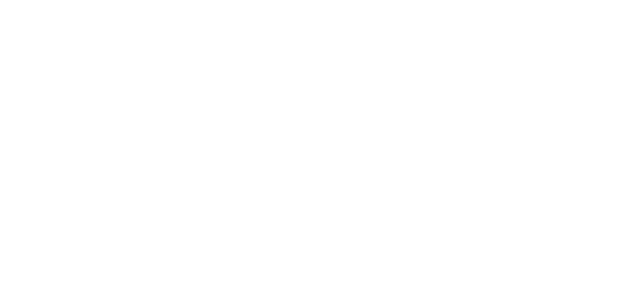
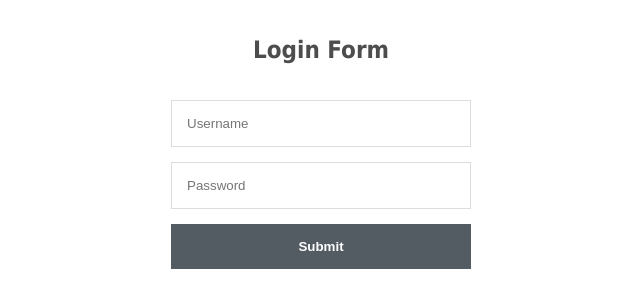
Before and after one commit to olra0312/JOMML, a website: page public/loginpage/login.html in a window 1280 px wide. Shown: the whole page, without its empty margins (319-959 px from the left). Drawn offline with Linux system fonts and the light colour scheme.

Commit message:
created login html and global css file

```diff
--- /dev/null
+++ b/public/global.css
@@ -0,0 +1,31 @@
+
+/*LOGIN*/
+.login-form {
+    width: 300px;
+    margin: 0 auto;
+    font-family: Tahoma, Geneva, sans-serif;
+}
+.login-form h1 {
+    text-align: center;
+    color: #4d4d4d;
+    font-size: 24px;
+    padding: 20px 0 20px 0;
+}
+.login-form input[type="password"],
+.login-form input[type="text"] {
+    width: 100%;
+    padding: 15px;
+    border: 1px solid #dddddd;
+    margin-bottom: 15px;
+    box-sizing:border-box;
+}
+.login-form input[type="submit"] {
+    width: 100%;
+    padding: 15px;
+    background-color: #535b63;
+    border: 0;
+    box-sizing: border-box;
+    cursor: pointer;
+    font-weight: bold;
+    color: #ffffff;
+}
--- a/public/loginpage/login.html
+++ b/public/loginpage/login.html
@@ -1,11 +1,21 @@
 <!DOCTYPE html>
-<html lang="en">
-<head>
-    <meta charset="UTF-8">
-    <meta name="viewport" content="width=device-width, initial-scale=1.0">
-    <title>Document</title>
-</head>
-<body>
+<html>
+	<head>
+        <meta charset="utf-8">
+        <link rel="stylesheet" type="text/css" href="../global.css">
+		<title>JOMML Login</title>
+		<style>
 
-</body>
+		</style>
+	</head>
+	<body>
+		<div class="login-form">
+			<h1>Login Form</h1>
+			<form action="auth" method="POST">
+				<input type="text" name="username" placeholder="Username" required>
+				<input type="password" name="password" placeholder="Password" required>
+				<input type="submit">
+			</form>
+		</div>
+	</body>
 </html>
--- /dev/null
+++ b/public/loginpage/login.js
@@ -0,0 +1,5 @@
+var mysql = require('mysql');
+var express = require('express');
+var session = require('express-session');
+var bodyParser = require('body-parser');
+var path = require('path');
```
Also changed, not shown: public/loginpage/loginpage.js (deleted), 1 other file.
